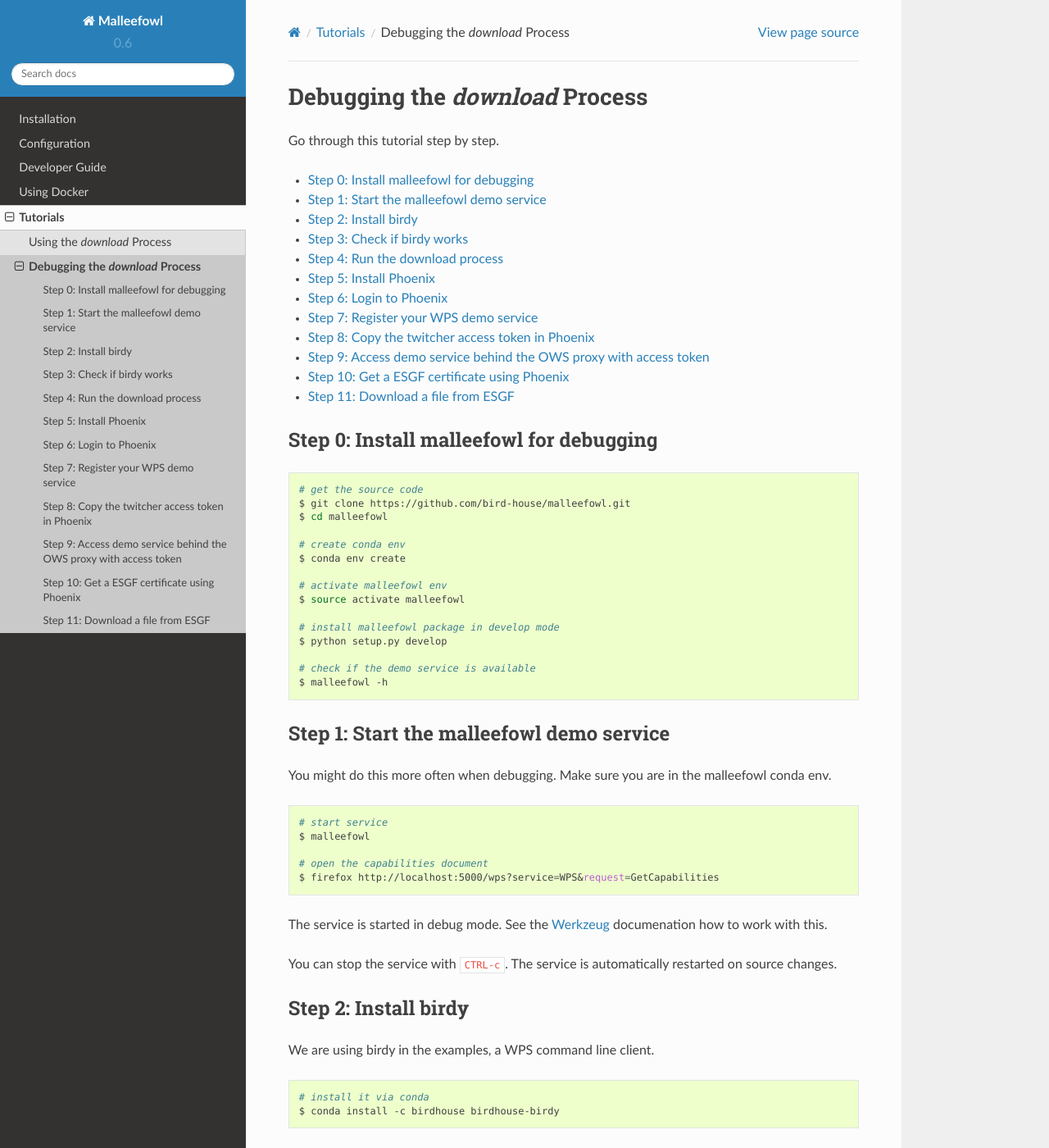
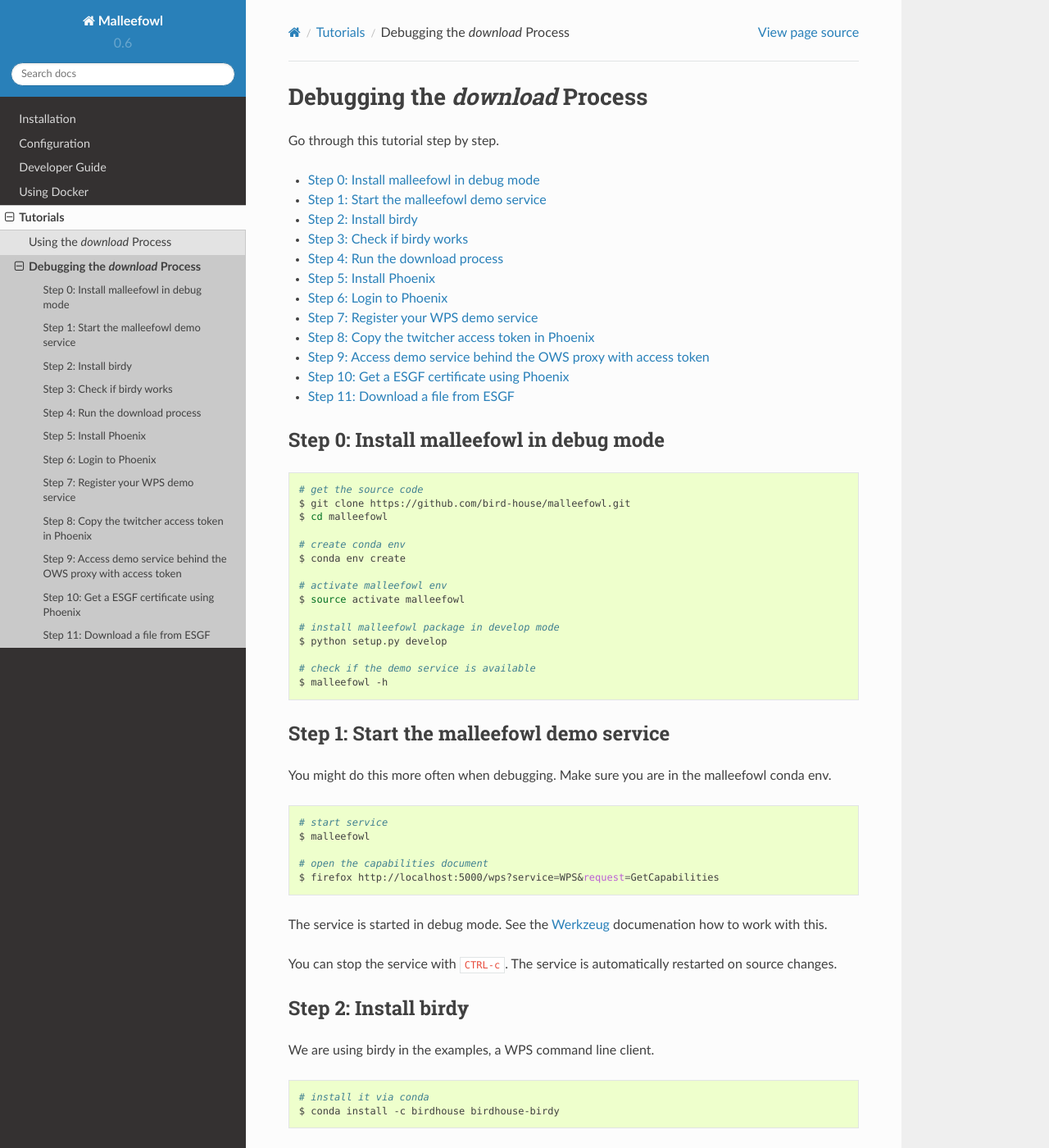
Before and after one commit to bird-house/malleefowl, a Sphinx documentation site: the page built from docs/source/tutorials/debug_download.rst, in a window 1280 px wide and 1400 px high. Shown: the whole window at 82% size. Built offline with Sphinx 7.4.7 and the Read the Docs theme 2.0.0, drawn with Linux system fonts in a browser that asks for light colours; some of the changed text lies outside the part shown.

Commit message:
fixed port in tutorial

```diff
--- a/docs/source/tutorials/debug_download.rst
+++ b/docs/source/tutorials/debug_download.rst
@@ -8,7 +8,7 @@
     :depth: 1
 
 
-Step 0: Install malleefowl for debugging
+Step 0: Install malleefowl in debug mode
 ----------------------------------------
 
 .. code-block:: sh
@@ -66,7 +66,7 @@
 .. code-block:: sh
 
     # point birdy to the malleefowl service url
-    $ export WPS_SERVICE=http://localhost:8091/wps
+    $ export WPS_SERVICE=http://localhost:5000/wps
     # show a list of available command (wps processes)
     $ birdy -h
 
```
